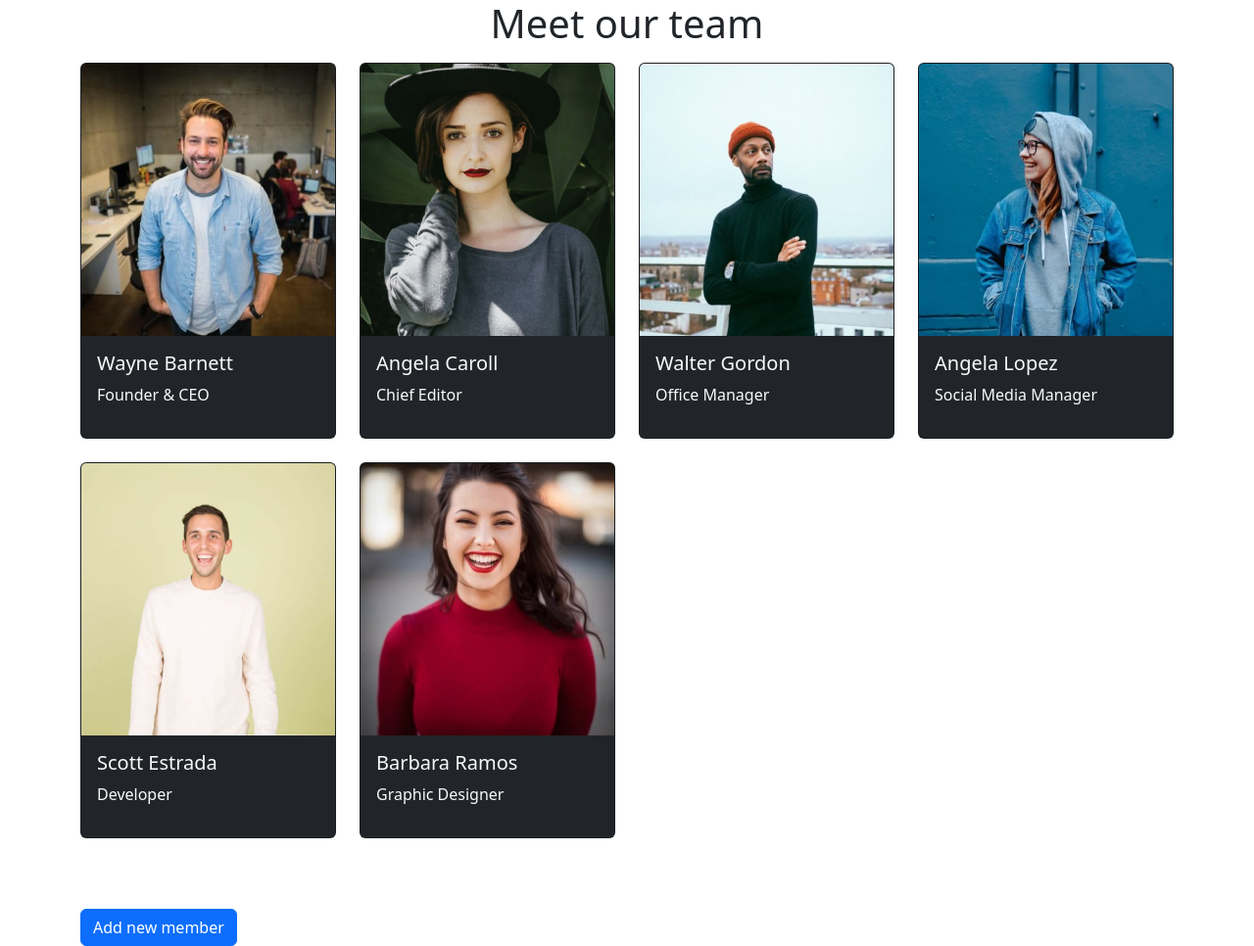
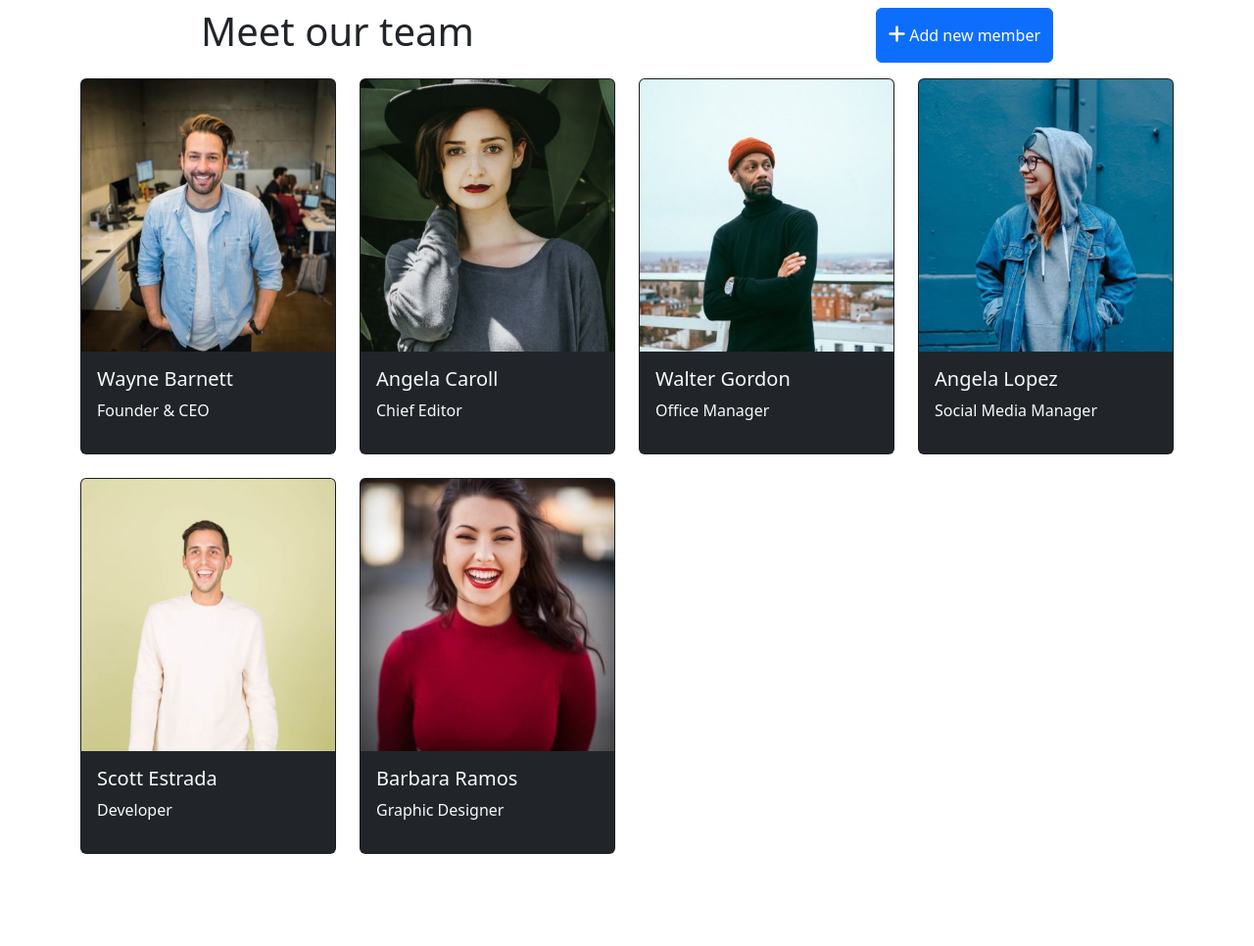
Before and after one commit to Francesco-Munafo/js-our-team, a plain HTML site: page index.html in a window 1280 px wide. Shown: the whole page at 98% size. After the commit the page ends 896 px from the top, so only its background shows below. Drawn offline with nearby package versions, Linux system fonts and the light colour scheme.

Commit message:
Add new position for new member button

```diff
--- a/index.html
+++ b/index.html
@@ -4,6 +4,8 @@
         <meta charset="UTF-8">
         <meta name="viewport" content="width=device-width, initial-scale=1.0">
         <title>Our Team</title>
+        <!-- FA LINK -->
+        <link rel="stylesheet" href="https://cdnjs.cloudflare.com/ajax/libs/font-awesome/6.4.2/css/all.min.css" integrity="sha512-z3gLpd7yknf1YoNbCzqRKc4qyor8gaKU1qmn+CShxbuBusANI9QpRohGBreCFkKxLhei6S9CQXFEbbKuqLg0DA==" crossorigin="anonymous" referrerpolicy="no-referrer" />
         <!-- BS5 CSS LINK -->
         <link
             href="https://cdn.jsdelivr.net/npm/bootstrap@5.3.1/dist/css/bootstrap.min.css"
@@ -16,24 +18,21 @@
     </head>
     <body>
         <main>
-            <h1 class="text-center text-dark">Meet our team</h1>
-            <div class="container mt-3">
-                <div class="row">
-
-                </div>
-            </div>
-            <div class="container mt-5">
+            <header class="d-flex justify-content-around mt-2">
+                <h1 class="text-dark">Meet our team</h1>
                 <button class="btn btn-primary" type="button"
                     data-bs-toggle="offcanvas"
                     data-bs-target="#offcanvasScrolling"
-                    aria-controls="offcanvasScrolling">Add new member</button>
+                    aria-controls="offcanvasScrolling"><i class="fa-solid fa-plus me-1 fs-5"></i>Add new member</button>
 
                 <div class="offcanvas offcanvas-start" data-bs-scroll="true"
                     data-bs-backdrop="false" tabindex="-1"
                     id="offcanvasScrolling"
                     aria-labelledby="offcanvasScrollingLabel">
                     <div class="offcanvas-header">
-                        <h5 class="offcanvas-title" id="offcanvasScrollingLabel">Add a new member in your team</h5>
+                        <h5 class="offcanvas-title"
+                            id="offcanvasScrollingLabel">Add a new member in
+                            your team</h5>
                         <button type="button" class="btn-close"
                             data-bs-dismiss="offcanvas" aria-label="Close"></button>
                     </div>
@@ -43,7 +42,8 @@
                                 <div class="mb-3">
                                     <label
                                         for="name"
-                                        class="form-label">First and last name</label>
+                                        class="form-label">First and last
+                                        name</label>
                                     <input type="text"
                                         class="form-control"
                                         id="name">
@@ -57,11 +57,20 @@
                                         id="role">
                                 </div>
                                 <div class="d-flex mt-4 gap-3">
-                                    <button type="submit" class="btn btn-primary">Submit</button>
-                                    <button type="reset" class="btn btn-warning">Cancel</button>
+                                    <button type="submit"
+                                        class="btn btn-primary">Submit</button>
+                                    <button type="reset"
+                                        class="btn btn-warning">Cancel</button>
 
                                 </div>
                             </div>
+                        </div>
+                    </div>
+                </header>
+
+                <div class="container mt-3">
+                    <div class="row">
+
                     </div>
                 </div>
 
```
Lines whose indentation alone changed are shown as unchanged.
